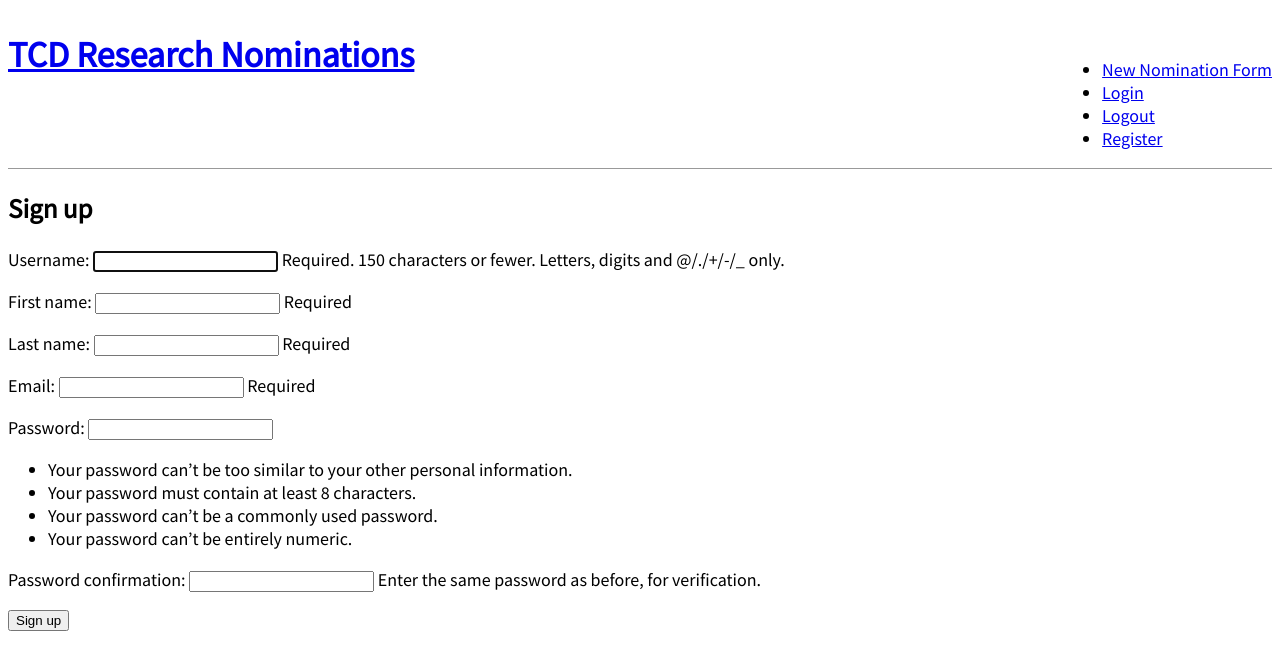
After one commit to walshs33/sweng2018group, a Django app: page /signup/ in a window 1280 px wide. The commit adds this page. Shown: the top 670 px of the page. Run offline with Django 3.2, Linux system fonts and the light colour scheme.

Commit message:
added basic registration

```diff
--- a/nominations/nominations/forms.py
+++ b/nominations/nominations/forms.py
@@ -1,6 +1,8 @@
 from django.forms import ModelForm
 from . models import Post
 from django import forms
+from django.contrib.auth.forms import UserCreationForm
+from django.contrib.auth.models import User
 
 class NominationsForm(ModelForm):
 	commencement_date = forms.DateTimeField(input_formats=['%d-%m-%Y','%d/%m/%Y'])
@@ -10,3 +12,12 @@ class NominationsForm(ModelForm):
 	class Meta:
 		model = Post
 		fields = '__all__'
+
+class SignUpForm(UserCreationForm):
+    first_name = forms.CharField(max_length=30, required=True, help_text='Required')
+    last_name = forms.CharField(max_length=30, required=True, help_text='Required')
+    email = forms.EmailField(max_length=254, help_text='Required')
+
+    class Meta:
+        model = User
+        fields = ('username', 'first_name', 'last_name', 'email', 'password1', 'password2', )
--- a/nominations/nominations/urls.py
+++ b/nominations/nominations/urls.py
@@ -16,5 +16,6 @@ urlpatterns = [
     #path('post/<int:pk>/delete/',
     #     views.FormDeleteView.as_view(), name='post_delete'),
 	url(r'^login/$', auth_views.login, {'template_name': 'login.html'}, name='login'),
-    url(r'^logout/$', auth_views.logout, {'template_name': 'logged_out.html'}, name='logout')
+    url(r'^logout/$', auth_views.logout, {'template_name': 'logged_out.html'}, name='logout'),
+	url(r'^signup/$', views.signup, name='signup')
 ]
--- a/nominations/nominations/views.py
+++ b/nominations/nominations/views.py
@@ -2,27 +2,40 @@ from django.views.generic import ListView, DetailView
 from django.views.generic.edit import CreateView, UpdateView, DeleteView
 from django.urls import reverse_lazy
 
-from django.shortcuts import render
-from django.http import HttpResponseRedirect
+from django.shortcuts import render, redirect
 from django.forms import ModelForm
+from django.contrib.auth import login, authenticate
 
 from . models import Post
-from . forms import NominationsForm
+from . forms import *
 
 def form_submit(request):
 	#must be logged in to submit a form
 	if not request.user.is_authenticated:
-		return HttpResponseRedirect('/login/#notloggedin')
+		return redirect('/login/#notloggedin')
 	if request.method == 'POST':
 		print(request.POST)
 		form = NominationsForm(data=request.POST)
 		if form.is_valid():
 			form.save()
-			return HttpResponseRedirect('/post/submit/#success')
+			return redirect('/post/submit/#success')
 		print(form.errors)
 		return render(request, 'post_new.html', {'form': form,'fields': '__all__'})
 	return render(request, 'post_new.html', {'form': NominationsForm,'fields': '__all__'})
 
+def signup(request):
+    if request.method == 'POST':
+        form = SignUpForm(request.POST)
+        if form.is_valid():
+            form.save()
+            username = form.cleaned_data.get('username')
+            raw_password = form.cleaned_data.get('password1')
+            user = authenticate(username=username, password=raw_password)
+            login(request, user)
+            return redirect('home')
+    else:
+        form = SignUpForm()
+    return render(request, 'signup.html', {'form': form})
 
 class FormListView(ListView):
     model = Post
--- a/nominations/templates/base.html
+++ b/nominations/templates/base.html
@@ -15,7 +15,7 @@
           	<li><a href="{% url 'post_new' %}">New Nomination Form</a></li>
 		  	<li><a href="{% url 'login' %}">Login</a></li>
 			<li><a href="{% url 'logout' %}">Logout</a></li>
-			<li><a href="{% url 'login' %}">Register</a></li>
+			<li><a href="{% url 'signup' %}">Register</a></li>
 			</ul>
         </div>
     </div>
--- /dev/null
+++ b/nominations/templates/signup.html
@@ -0,0 +1,10 @@
+{% extends 'base.html' %}
+
+{% block content %}
+  <h2>Sign up</h2>
+  <form method="post">
+    {% csrf_token %}
+    {{ form.as_p }}
+    <button type="submit">Sign up</button>
+  </form>
+{% endblock %}
```
